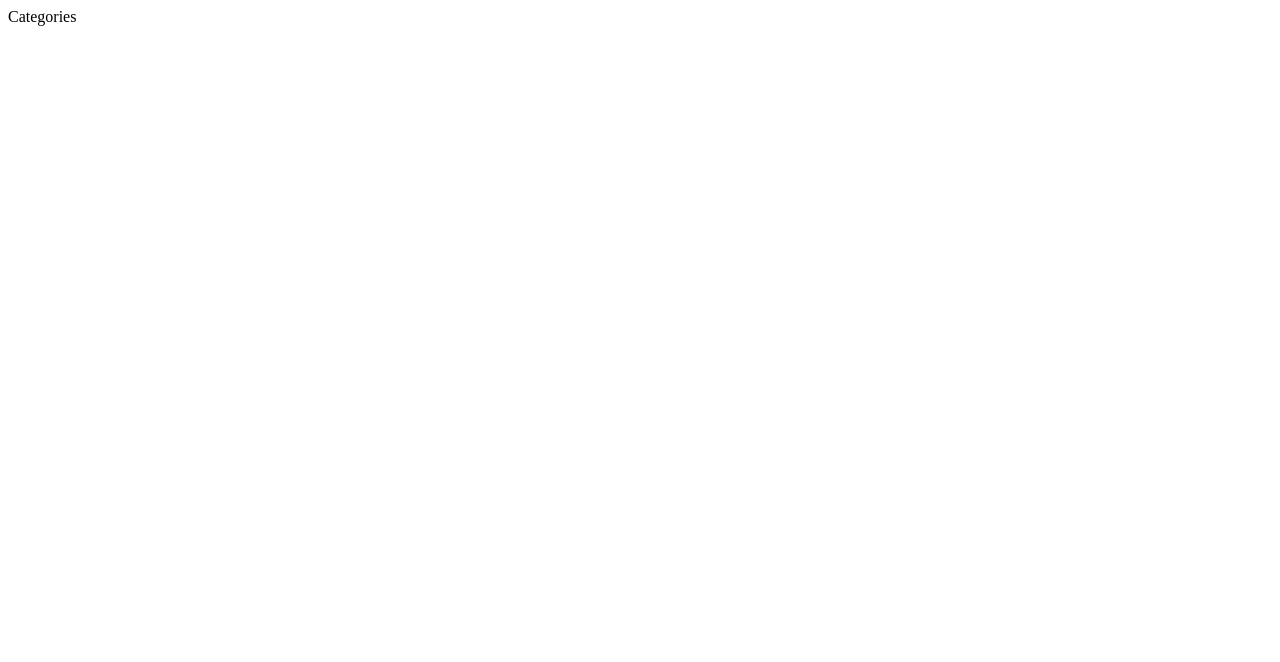
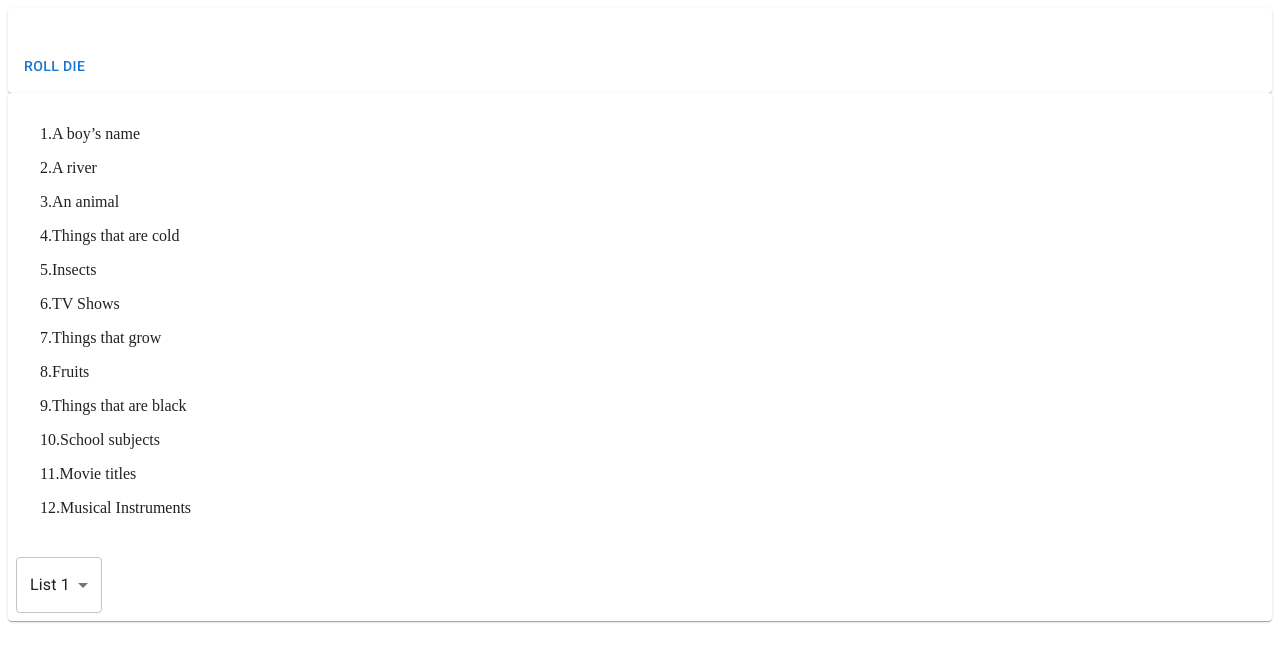
Before and after one commit to mmachenry/boardgame-nomad, a React (Vite) app: page /categories in a window 1280 px wide. Shown: the top 662 px of the page. Built offline with nearby package versions, Linux system fonts and the light colour scheme.

Commit message:
add worst working version of categories

```diff
--- a/src/routes/Categories.tsx
+++ b/src/routes/Categories.tsx
@@ -1,7 +1,292 @@
+import { useState } from "react"
+import Card from '@mui/material/Card'
+import CardContent from '@mui/material/CardContent'
+import CardActions from '@mui/material/CardActions'
+import Button from '@mui/material/Button'
+import Select from '@mui/material/Select'
+import MenuItem from '@mui/material/MenuItem'
+import List from '@mui/material/List'
+import ListItem from '@mui/material/ListItem'
+
+
+const scattegoriesLists = [
+  [
+    "A boy’s name",
+    "A river",
+    "An animal",
+    "Things that are cold",
+    "Insects",
+    "TV Shows",
+    "Things that grow",
+    "Fruits",
+    "Things that are black",
+    "School subjects",
+    "Movie titles",
+    "Musical Instruments",
+  ], [
+    "Authors",
+    "Bodies of water",
+    "A bird",
+    "Countries",
+    "Cartoon characters",
+    "Holidays",
+    "Things that are square",
+    "In the NWT (Northwest Territories, Canada)",
+    "Clothing",
+    "A relative",
+    "Games",
+    "Sports Stars",
+  ], [
+    "School supplies",
+    "Things that are hot",
+    "Heroes",
+    "A girl’s name",
+    "Fears",
+    "TV Stars",
+    "Colors",
+    "A fish",
+    "Fruits",
+    "Provinces or States",
+    "Sports equipment",
+    "Tools",
+  ], [
+    "Breakfast foods",
+    "Gifts",
+    "Flowers",
+    "Ice cream flavors",
+    "A drink",
+    "Toys",
+    "Cities",
+    "Things in the kitchen",
+    "Ocean things",
+    "Nicknames",
+    "Hobbies",
+    "Parts of the body",
+  ], [
+    "Sandwiches",
+    "Items in a catalog",
+    "World leaders/Poloticians",
+    "School subjects",
+    "Excuses for being late",
+    "Ice cream flavors",
+    "Things that jump/bounce",
+    "Television stars",
+    "Things in a park",
+    "Foriegn cities",
+    "Stones/Gems",
+    "Musical instruments",
+  ], [
+    "Nicknames",
+    "Things in the sky",
+    "Pizza toppings",
+    "Colleges/Universities",
+    "Fish",
+    "Countries",
+    "Things that have spots",
+    "Historical Figures",
+    "Something you’re afraid oF",
+    "Terms of endearment",
+    "Items in this room",
+    "Drugs that are abused",
+  ], [
+    "Fictional characters",
+    "Menu items",
+    "Magazines",
+    "Capitals",
+    "Kinds of candy",
+    "Items you save up to buy",
+    "Footware",
+    "Something you keep hidden",
+    "Items in a suitcase",
+    "Things with tails",
+    "Sports equiptment",
+    "Crimes",
+  ], [
+    "Things that are sticky",
+    "Awards/ceremonies",
+    "Cars",
+    "Spices/Herbs",
+    "Bad habits",
+    "Cosmetics/Toiletries",
+    "Celebrities",
+    "Cooking utensils",
+    "Reptiles/Amphibians",
+    "Parks",
+    "Leisure activities",
+    "Things you’re allergic to",
+  ], [
+    "Restaurants",
+    "Notorious people",
+    "Fruits",
+    "Things in a medicine cabinet",
+    "Toys",
+    "Household chores",
+    "Bodies of water",
+    "Authors",
+    "Halloween costumes",
+    "Weapons",
+    "Things that are round",
+    "Words associated with exercise",
+  ], [
+    "Sports",
+    "Song titles",
+    "Parts of the body",
+    "Ethnic foods",
+    "Things you shout",
+    "Birds",
+    "A girl’s name",
+    "Ways to get from here to there",
+    "Items in a kitchen",
+    "Villains",
+    "Flowers",
+    "Things you replace",
+  ], [
+    "Baby foods",
+    "Famous duos and trios",
+    "Things found in a desk",
+    "Vacation spots",
+    "Diseases",
+    "Words associated with money",
+    "Items in a vending machine",
+    "Movie Titles",
+    "Games",
+    "Things you wear",
+    "Beers",
+    "Things at a circus",
+  ], [
+    "Vegetables",
+    "States",
+    "Things you throw away",
+    "Occupations",
+    "Appliances",
+    "Cartoon characters",
+    "Types of drinks",
+    "Musical groups",
+    "Store names",
+    "Things at a football game",
+    "Trees",
+    "Personality traits",
+  ], [
+    "Video games",
+    "Electronic gadgets",
+    "Board games",
+    "Things that use a remote",
+    "Card games",
+    "Internet lingo",
+    "Offensive words",
+    "Wireless things",
+    "Computer parts",
+    "Software",
+    "Websites",
+    "Game terms",
+  ], [
+    "Things in a grocery store",
+    "Reasons to quit your job",
+    "Things that have stripes",
+    "Tourist attractions",
+    "Diet foods",
+    "Things found in a hospital",
+    "Food/Drink that is green",
+    "Weekend Activities",
+    "Acronyms",
+    "Seafood",
+    "Christmas songs",
+    "Words ending in \"-n\"",
+  ], [
+    "Words with double letters",
+    "Children’s books",
+    "Things found at a bar",
+    "Sports played outdoors",
+    "Names used in songs",
+    "Foods you eat raw",
+    "Places in Europe",
+    "Olympic events",
+    "Things you see at the zoo",
+    "Math terms",
+    "Animals in books or movies",
+    "Things to do at a party",
+  ], [
+    "Kinds of soup",
+    "Things found in New York",
+    "Things you get tickets for",
+    "Things you do at work",
+    "Foreign words used in English",
+    "Things you shouldn’t touch",
+    "Spicy foods",
+    "Things at a carnival",
+    "Things you make",
+    "Places to hangout",
+    "Animal noises",
+    "Computer programs",
+  ], [
+    "Honeymoon spots",
+    "Things you buy for kids",
+    "Things that can kill you",
+    "Reasons to take out a loan",
+    "Words associated with winter",
+    "Things to do on a date",
+    "Historic events",
+    "Things you store items in",
+    "Things you do everyday",
+    "Things you get in the mail",
+    "Things you save up to buy",
+    "Things you sit/on",
+  ], [
+    "Reasons to make a phone call",
+    "Types of weather",
+    "Titles people can have",
+    "Things that have buttons",
+    "Items you take on a road trip",
+    "Things that have wheels",
+    "Reasons to call 911",
+    "Things that make you smile",
+    "Ways to kill time",
+    "Things that can get you fired",
+    "Hobbies",
+    "Holiday Activities",
+  ],
+]
+
 const Categories = () => {
+  const [letter, setLetter] = useState<string>("")
+  const [listIndex, setListIndex] = useState<number>(0)
+
+  const rollDie = () => {
+    const x = Math.floor(Math.random() * 26)
+    setLetter(String.fromCharCode("A".charCodeAt(0) + x))
+  }
+
+  const updateListIndex = (event: SelectChangeEvent<number>) => {
+    const { target: { value } } = event
+    setListIndex(value)
+  }
+
   return (
     <>
-      Categories
+      <Card>
+        <CardContent>
+          { letter }
+        </CardContent>
+        <CardActions>
+          <Button onClick={rollDie}>Roll Die</Button>
+        </CardActions>
+      </Card>
+      <Card>
+        <CardContent>
+          <List>
+            {scattegoriesLists[listIndex].map((c,i) => (
+              <ListItem key={i}>{i+1}.{c}</ListItem>
+            ))}
+          </List>
+        </CardContent>
+        <CardActions>
+          <Select value={listIndex} onChange={updateListIndex}>
+            {scattegoriesLists.map((l,i) => (
+              <MenuItem key={i} value={i}>List {i+1}</MenuItem>
+            ))}
+          </Select>
+        </CardActions>
+      </Card>
     </>
   )
 }
```
